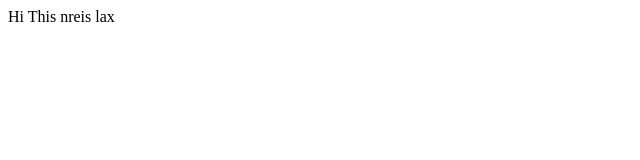
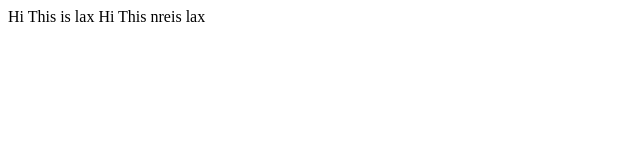
Before and after one commit to laxmikanta415/react-project, a plain HTML site: page index.html in a window 1280 px wide. Shown: the whole page, without its empty margins (0-640 px from the left). Drawn offline with Linux system fonts and the light colour scheme.

Commit message:
Revert "testing"
This reverts commit 891a2359b9f9825129a3896b2df96a0295826478.

```diff
--- a/index.html
+++ b/index.html
@@ -4,6 +4,7 @@
 
     </head>
     <body>
+        Hi This is lax
         Hi This  nreis lax
     </body>
 </html>
```
